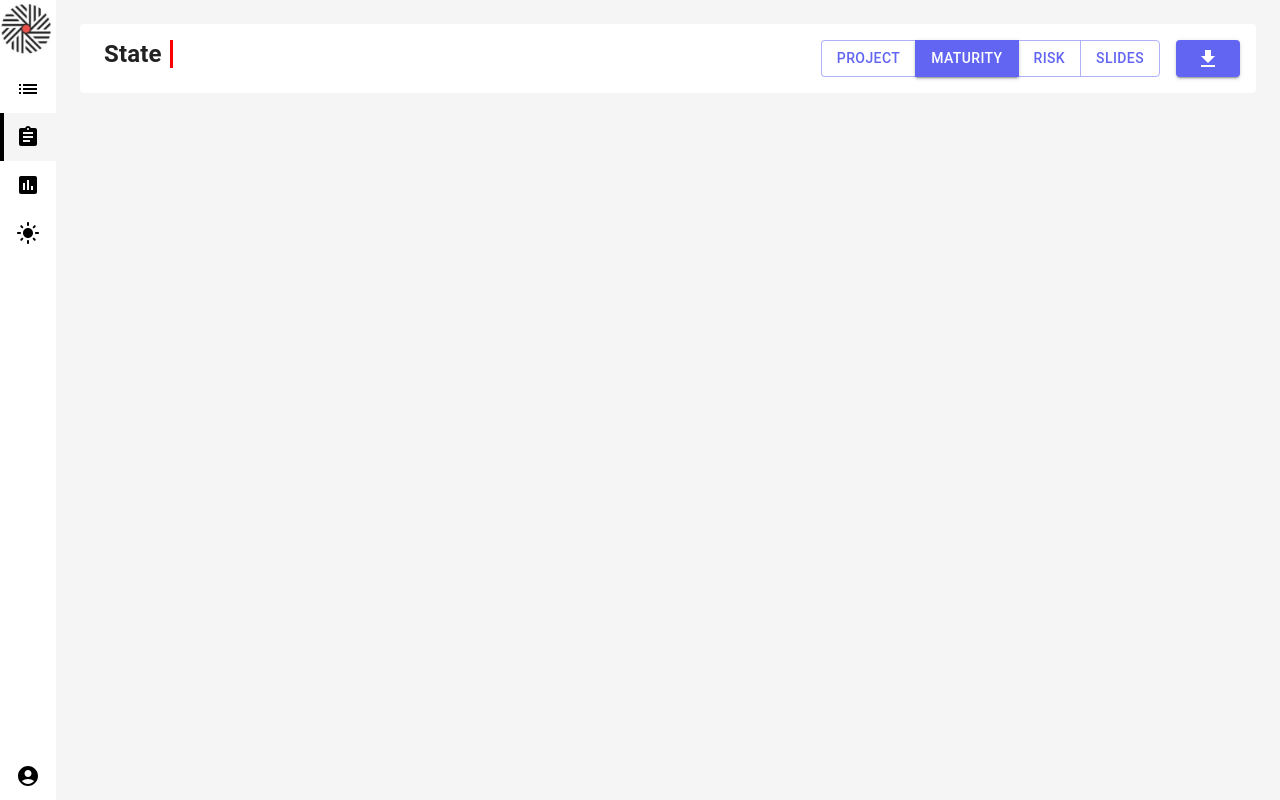
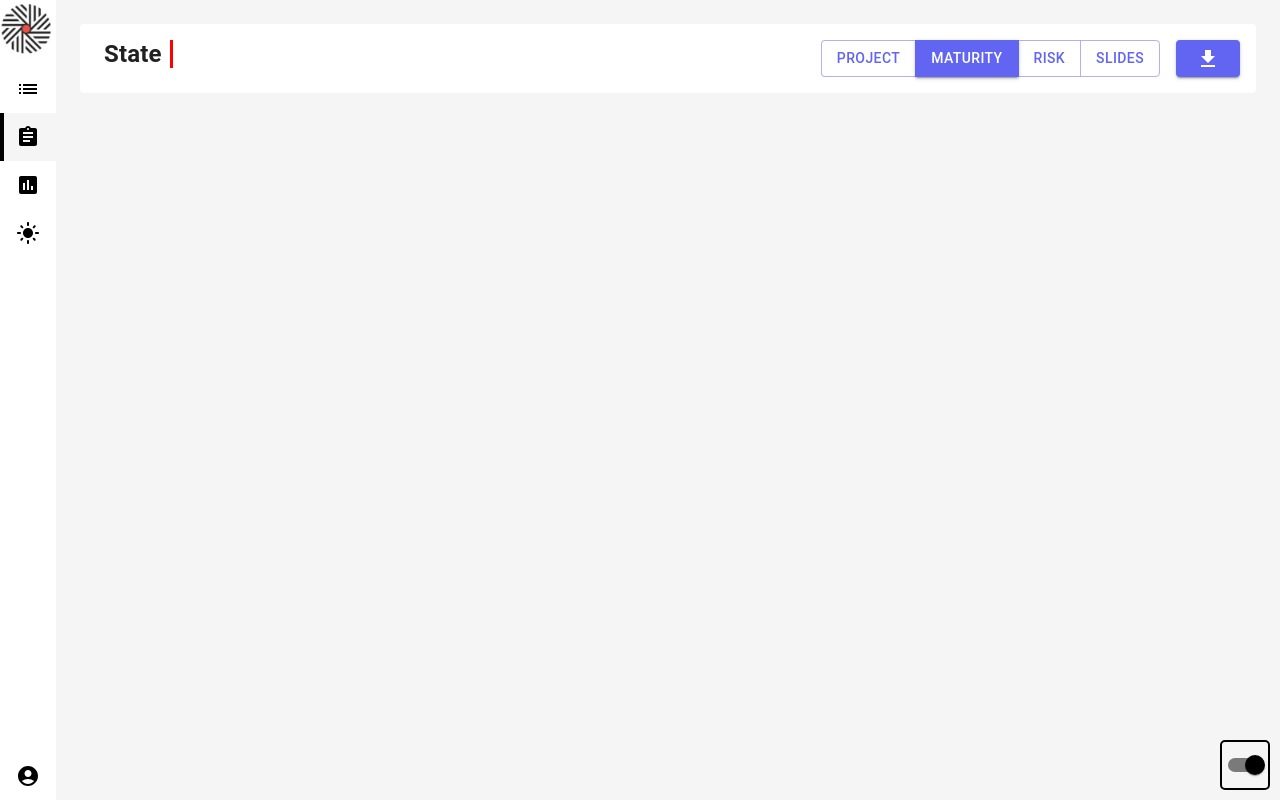
Before and after one commit to DiegoAWS/dashboard-example, a React (Create React App) app: page /report/1 in a window 1280 px wide. Built offline with nearby package versions, Linux system fonts and the light colour scheme.

Commit message:
added base image

```diff
--- a/src/components/App.jsx
+++ b/src/components/App.jsx
@@ -9,11 +9,13 @@ import CssBaseline from '@mui/material/CssBaseline';
 import Sidebar from './Sidebar/Sidebar';
 import { Box } from '@mui/material';
 import Report from '../pages/Report';
+import BaseImage from './BaseImage/BaseImage';
 
 export default function App() {
 
   return (
     <div className='App'>
+      <BaseImage />
       <Box sx={{ display: 'flex' }}>
         <CssBaseline />
         <Sidebar />
--- /dev/null
+++ b/src/components/BaseImage/BaseImage.jsx
@@ -0,0 +1,30 @@
+import { Switch } from '@mui/material';
+import React, { useEffect, useState } from 'react';
+import imageBase from '../../assets/images/baseImage.jpg';
+import './BaseImage.scss';
+
+function BaseImage() {
+    const [preview, setPreview] = useState(true);
+
+    useEffect(() => {
+        setTimeout(() => {
+            setPreview(false)
+        }, 2000)
+    }, [])
+
+    const handleChange=()=>{
+        setPreview(oldState=>!oldState)
+    }
+
+    return <div className={`baseImageContainer ${preview ? 'previewSection' : ''}`}>
+        {preview && <img src={imageBase} alt='base design' />}
+        <div className='togglerContainer'>
+            <Switch
+                checked={!preview}
+                onChange={handleChange}
+            />
+        </div>
+    </div>;
+}
+
+export default BaseImage;
--- /dev/null
+++ b/src/components/BaseImage/BaseImage.scss
@@ -0,0 +1,33 @@
+.baseImageContainer {
+    position: fixed;
+    top: 0;
+    left: 0;
+    right: 0;
+    bottom: 0;
+    z-index: -1;
+
+    &.previewSection {
+        background-color: gray;
+        z-index: 1201;
+        border: 4px dashed black;
+    }
+
+    img {
+        width: 100%;
+        height: 100%;
+        object-fit: contain;
+    }
+
+    .togglerContainer {
+        position: absolute;
+        right: 10px;
+        bottom: 10px;
+        border: 2px solid black;
+        height: 50px;
+        width: 50px;
+        border-radius: 5px;
+        display: flex;
+        justify-content: center;
+        align-items: center;
+    }
+}
```
Also changed, not shown: src/assets/images/baseImage.jpg (added).
